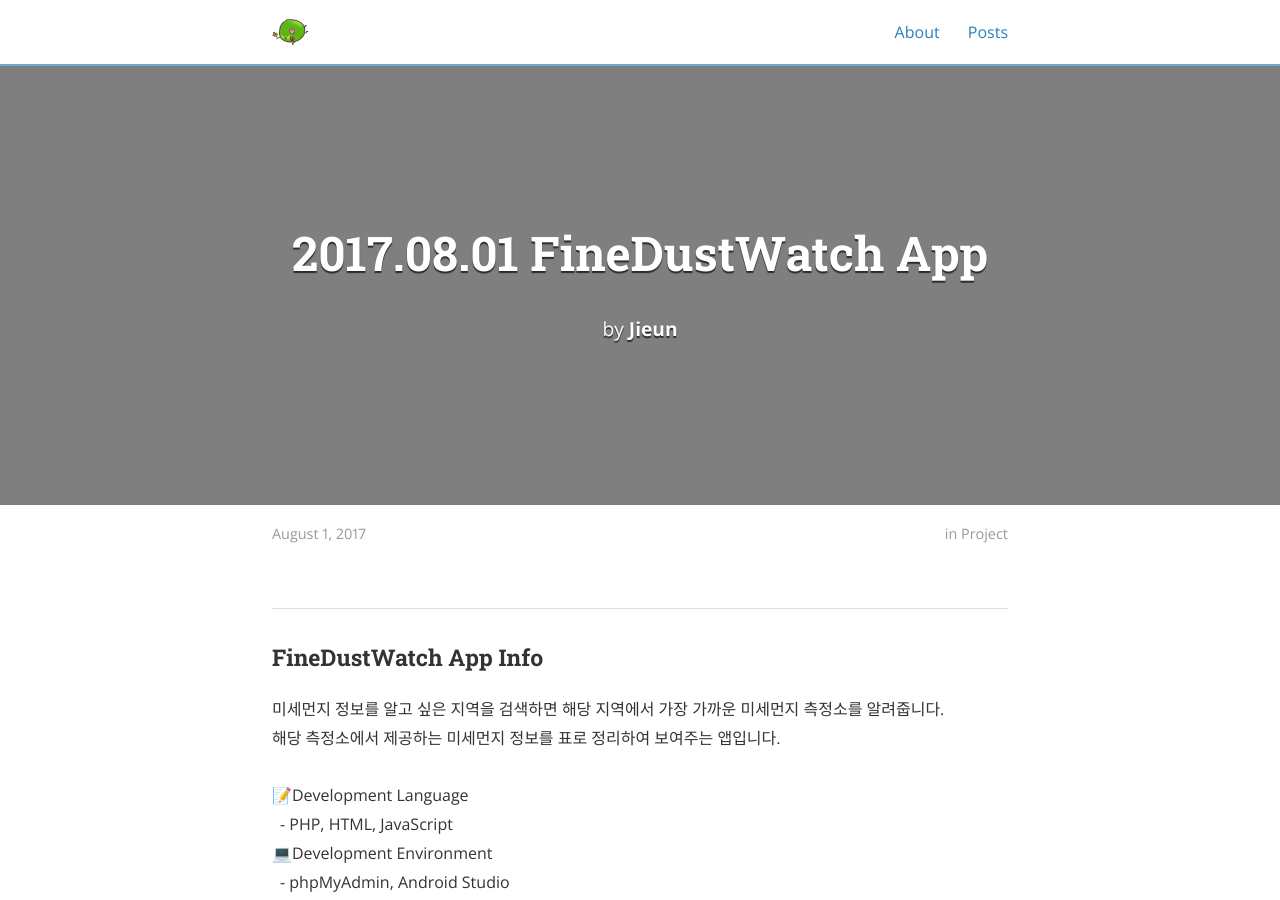
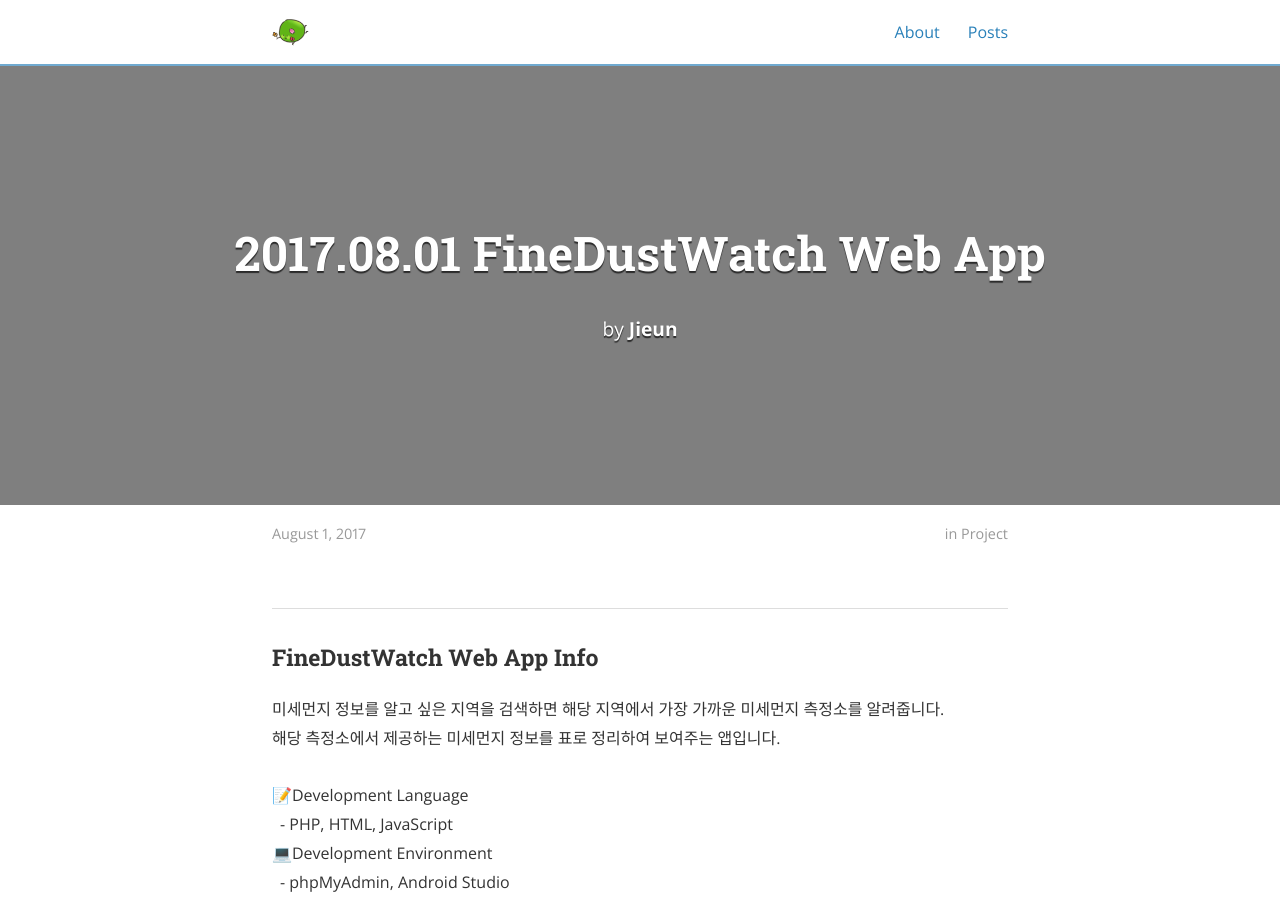
Before and after one commit to JinnyHwang/JinnyHwang.github.io, a Jekyll site: the page built from _posts/2017-08-01-FineDustWatch Web App.md, in a window 1280 px wide and 900 px high. Built offline with Jekyll 4.4.1, drawn with Linux system fonts in a browser that asks for light colours; nearby versions of some CDN libraries.

Commit message:
간단한 name 수정

```diff
--- a/_posts/2017-08-01-FineDustWatch App.md
+++ b/_posts/2017-08-01-FineDustWatch Web App.md
@@ -1,6 +1,6 @@
 ---
 layout: post
-title:  "2017.08.01 FineDustWatch App"
+title:  "2017.08.01 FineDustWatch Web App"
 date:   2017-08-01 17:32:00 +09:00
 author: Jieun
 categories: Project
@@ -9,7 +9,7 @@ cover:  "/assets/instacode.png"
 
 <hr>
 
-### FineDustWatch App Info
+### FineDustWatch Web App Info
 미세먼지 정보를 알고 싶은 지역을 검색하면 해당 지역에서 가장 가까운 미세먼지 측정소를 알려줍니다.<br/>
 해당 측정소에서 제공하는 미세먼지 정보를 표로 정리하여 보여주는 앱입니다.<br/>
 <br/>
```
Also changed, not shown: _posts/2017-11-03-EYEs Project.md (+1 -1 lines).
